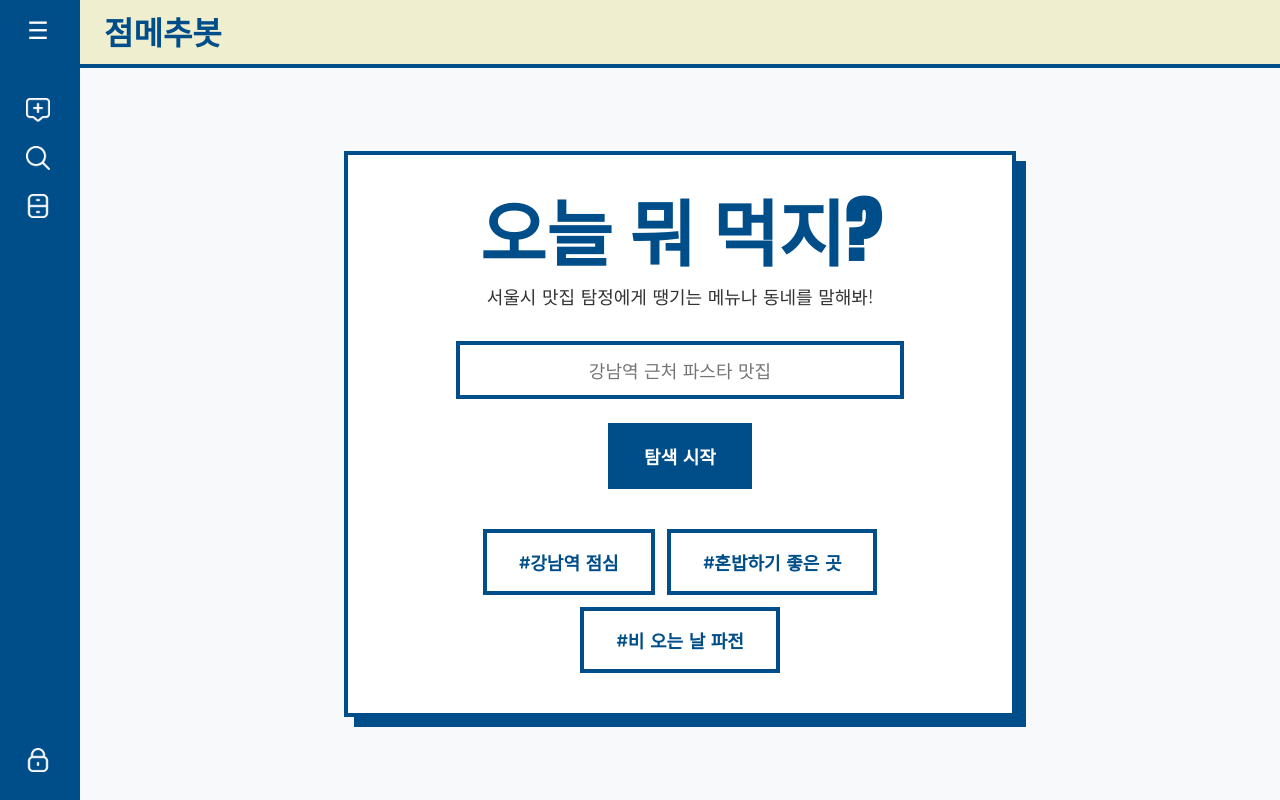
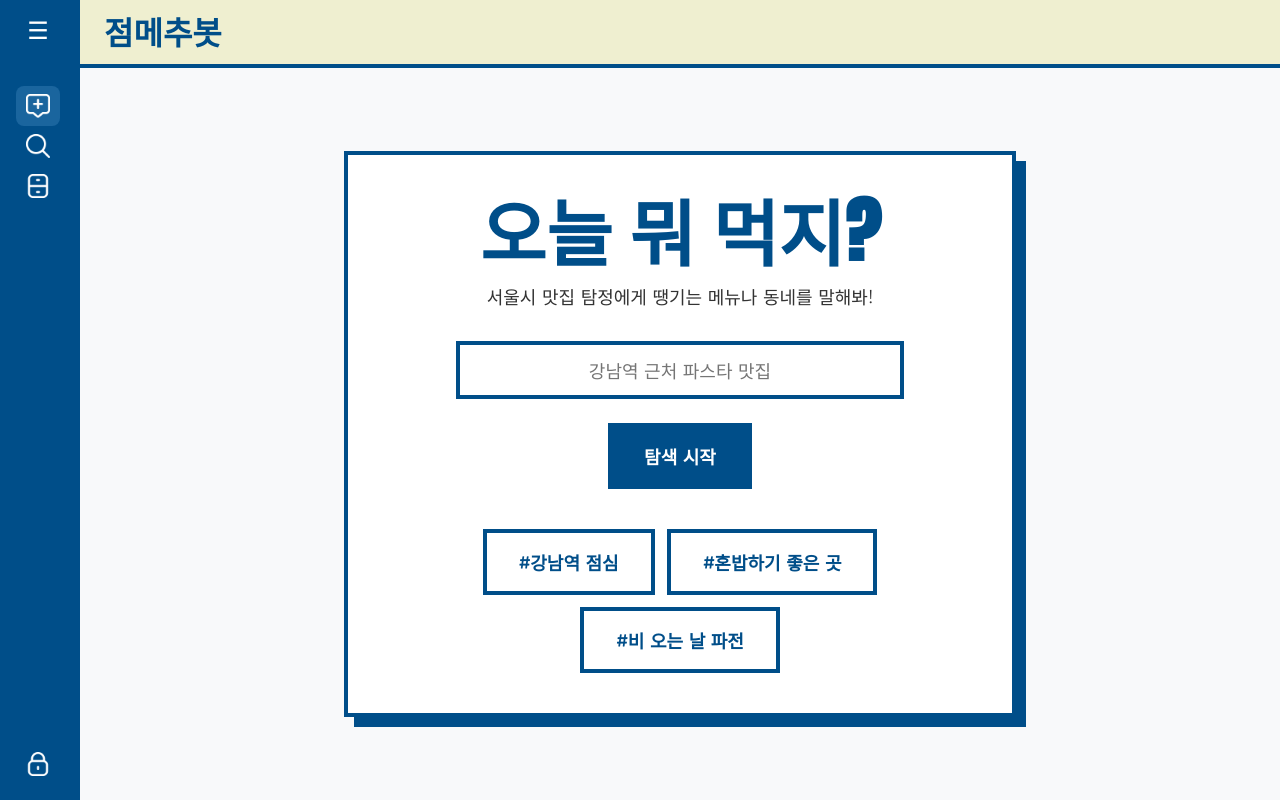
Before and after one commit to fastcampus-toy4/react-front, a React (Create React App) app: page / in a window 1280 px wide. Built offline with nearby package versions, Linux system fonts and the light colour scheme.

Commit message:
style: sidebar 동적 효과

```diff
--- a/src/components/layout/Sidebar.css
+++ b/src/components/layout/Sidebar.css
@@ -38,7 +38,7 @@
 /* --- 공통 UI 요소 그룹 --- */
 .sidebar-button,
 .history-item {
-  padding: 0.75rem;
+  padding: 0.5rem 0.75rem;
   width: 100%;
   cursor: pointer;
   display: flex;
@@ -47,11 +47,18 @@
   color: var(--text-on-dark);
   font-weight: 700;
   transition: background-color 0.2s;
+  border-radius: 8px;
 }
+
 .sidebar-button:hover,
-.history-item:hover {
+.sidebar-button.active,
+.history-item:hover,
+.history-item.active {
   background-color: var(--dark-accent2-color); /* 블루 */
+  border-radius: 8px;
+  padding: 0.5rem ;
 }
+
 
 /* --- 개별 UI 요소 --- */
 .toggle-button {
@@ -70,7 +77,6 @@
   height: 24px;
 }
 .history-title {
-  /* global.css의 h-태그 스타일을 따르지만, 색상만 변경 */
   font-family: 'Anton', sans-serif;
   color: var(--primary-color); /* 오렌지 */
   font-size: 1.25rem;
@@ -82,9 +88,8 @@
   white-space: nowrap;
   overflow: hidden;
   text-overflow: ellipsis;
-  font-size: 0.95rem;
+  font-size: 0.92rem;
   font-weight: normal;
-  padding: 0.5rem;
 }
 
 /* --- 축소 상태(:not(.open)) 스타일 --- */
--- a/src/components/layout/Sidebar.js
+++ b/src/components/layout/Sidebar.js
@@ -1,5 +1,6 @@
 import React, { useState, useEffect } from 'react';
-import { Link } from 'react-router-dom';
+// Link 대신 NavLink를 import 합니다.
+import { NavLink, Link } from 'react-router-dom';
 import './Sidebar.css';
 import newChatIcon from 'assets/images/newchatting.png';
 import searchIcon from 'assets/images/search.png';
@@ -41,39 +42,40 @@ function Sidebar({ isOpen, onToggle }) {
       </div>
 
       <div className="sidebar-menu">
-        <Link to="/" className="sidebar-button">
+        {/* NavLink를 사용하여 활성화된 링크에 스타일을 적용합니다. */}
+        <NavLink to="/" className="sidebar-button" end>
           <img src={newChatIcon} alt="새 채팅" className="button-icon" />
           <span className="button-text">새 채팅</span>
-        </Link>
-        <Link to="/history" className="sidebar-button">
+        </NavLink>
+        <NavLink to="/history" className="sidebar-button">
           <img src={searchIcon} alt="채팅 검색" className="button-icon" />
           <span className="button-text">채팅 검색</span>
-        </Link>
-        <Link to="/repository" className="sidebar-button">
+        </NavLink>
+        <NavLink to="/repository" className="sidebar-button">
           <img src={repositoryIcon} alt="맛집 보관함" className="button-icon" />
           <span className="button-text">맛집 보관함</span>
-        </Link>
+        </NavLink>
       </div>
 
       <div className="chat-history">
         <h3 className="history-title">채팅 기록</h3>
 
         {chatHistory.map((chat) => (
-          <Link
+          <NavLink
             to={`/chat/${chat.chatId}`}
             key={chat.chatId}
             className="history-item"
           >
             <span className="history-item-text">{chat.title}</span>
-          </Link>
+          </NavLink>
         ))}
       </div>
 
       <div className="sidebar-footer">
-        <Link to="/login" className="sidebar-button">
+        <NavLink to="/login" className="sidebar-button">
           <img src={loginIcon} alt="로그인" className="button-icon" />
           <span className="button-text">로그인</span>
-        </Link>
+        </NavLink>
       </div>
     </div>
   );
```
